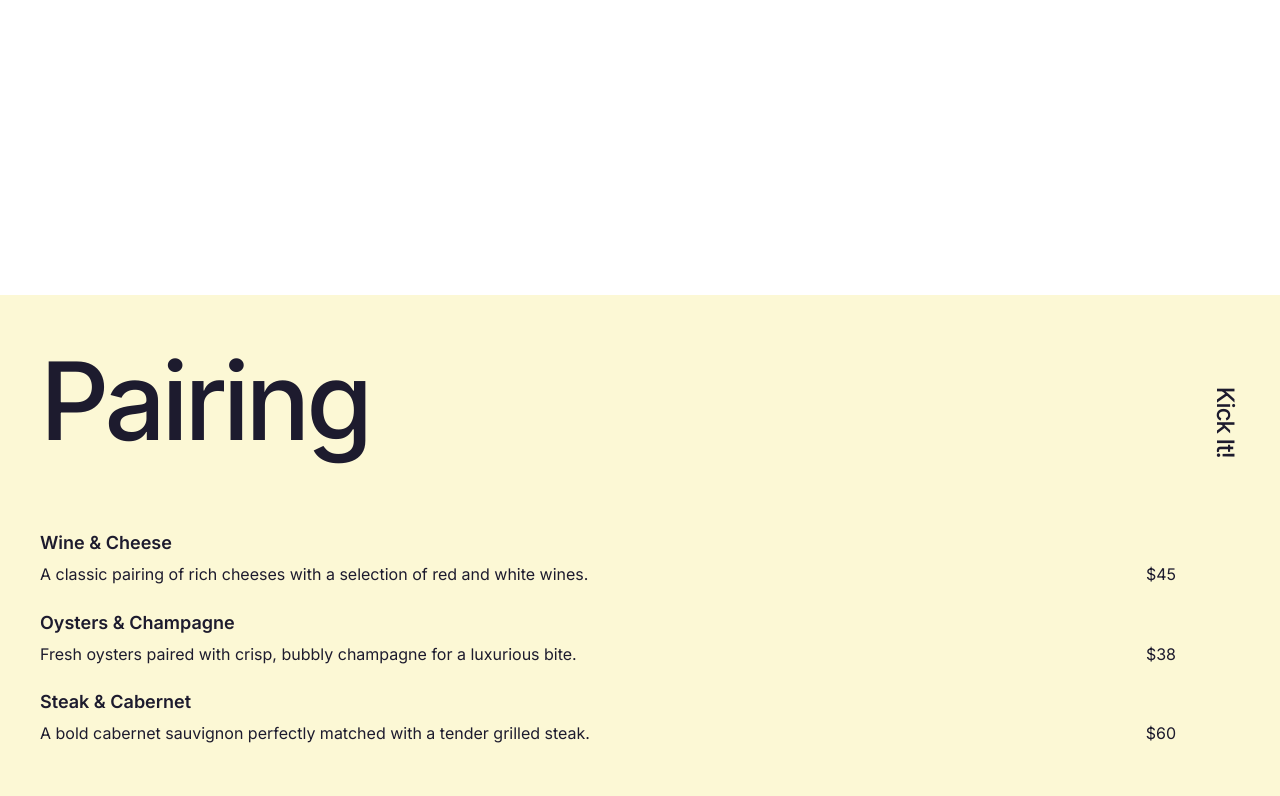
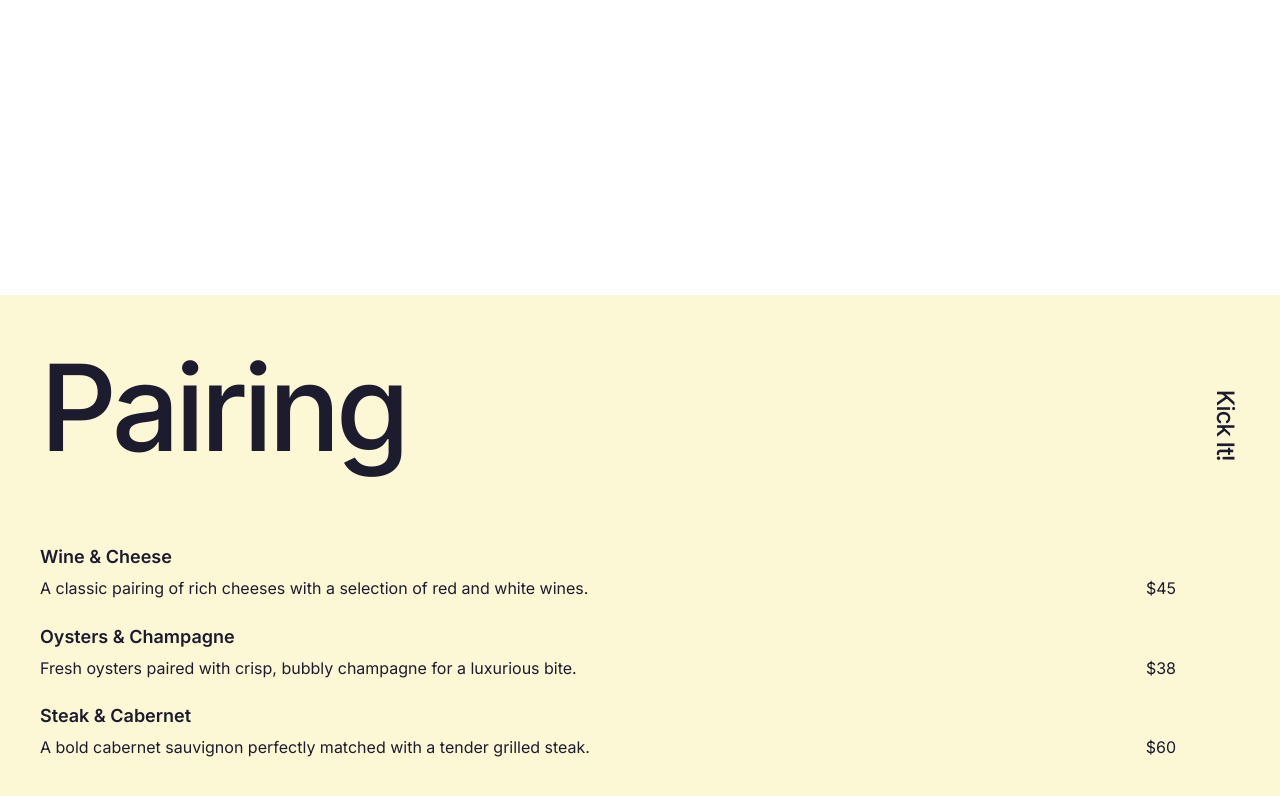
Before and after one commit to k-datacloud/dev-experiment, a website: page gsap.html in a window 1280 px wide. Both pictures are taken after a click on the element 640 px from the left and 905 px from the top of the page. Shown: the part 505-1301 px from the top of the page. Drawn offline with nearby package versions, Linux system fonts and the light colour scheme; files that its build step writes are made by us from their sources.

Commit message:
code commits

```diff
--- a/gsap.html
+++ b/gsap.html
@@ -115,11 +115,19 @@
 
             if (item.classList.contains('open')) {
             gsap.to(contents[index], { height: '0px', marginBottom: '0px', duration: 0.5, ease: "power2.inOut" });
-            gsap.to(titles[index], { marginBottom: '0px', duration: 0.5, ease: "power2.inOut"})
+            gsap.to(titles[index], { marginBottom: '0px', fontSize: '108px', duration: 0.5, ease: "power2.inOut"})
             item.classList.remove('open');
             } else {
-            gsap.to(contents[index], { height: height, marginBottom: '40px', duration: .7, ease: "power2.inOut" });
-            gsap.to(titles[index], { marginBottom: '64px', duration: 0.5, ease: "power2.inOut"})
+            gsap.to(contents[index], { height: height, marginBottom: '40px', duration: .5, ease: "power2.inOut" });
+            gsap.to(titles[index], { marginBottom: '64px', fontSize: '120px', duration: 0.5, ease: "power2.inOut"})
+            gsap.from(contents[index].querySelectorAll('.menu-content__item'), {
+                opacity: 0,
+                y: 20,
+                stagger: 0.3,
+                duration: 0.5,
+                delay: 0.6,
+                ease: "power4.out"
+              });
             item.classList.add('open');
             }
         });
--- a/src/_gsap.scss
+++ b/src/_gsap.scss
@@ -36,6 +36,7 @@
         @include inter(108, 500);
         letter-spacing: -0.04em;
         text-transform: capitalize;
+        will-change: font-size;
     }
 
     &__tag {
```
